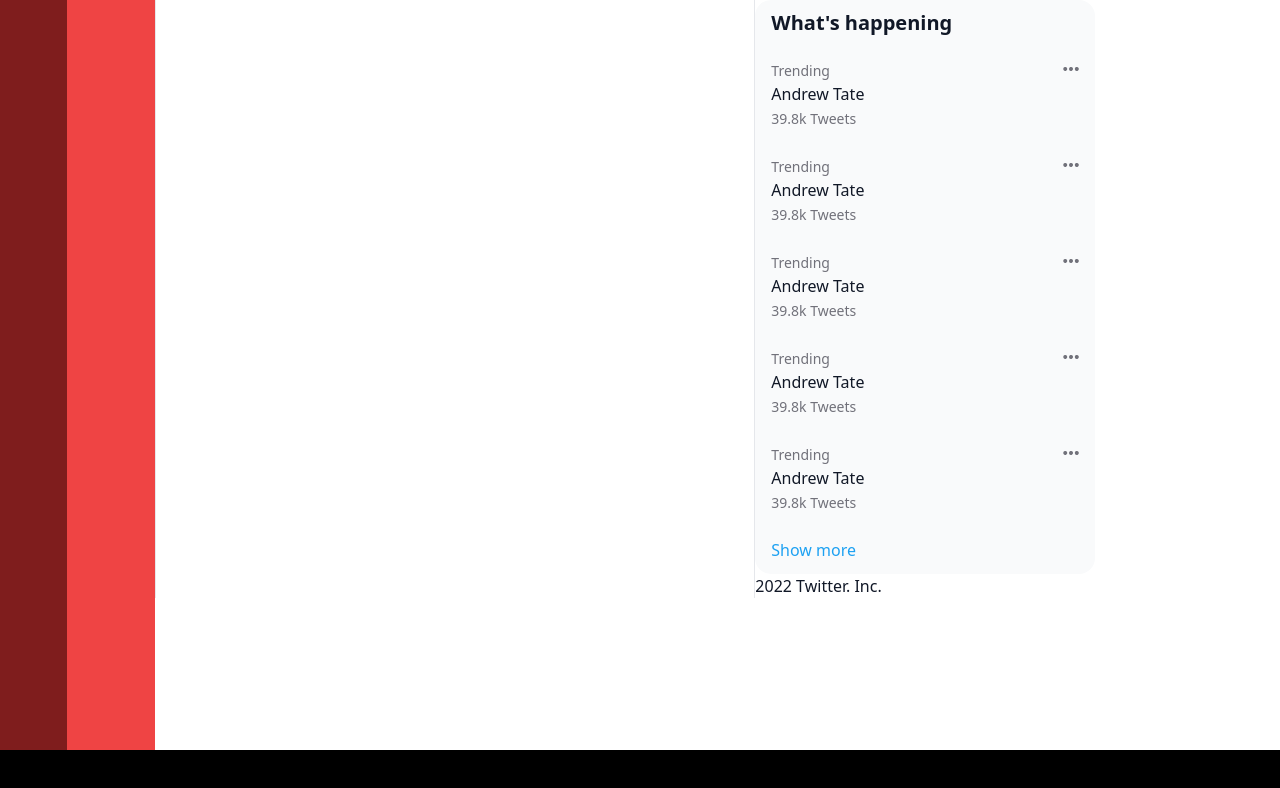
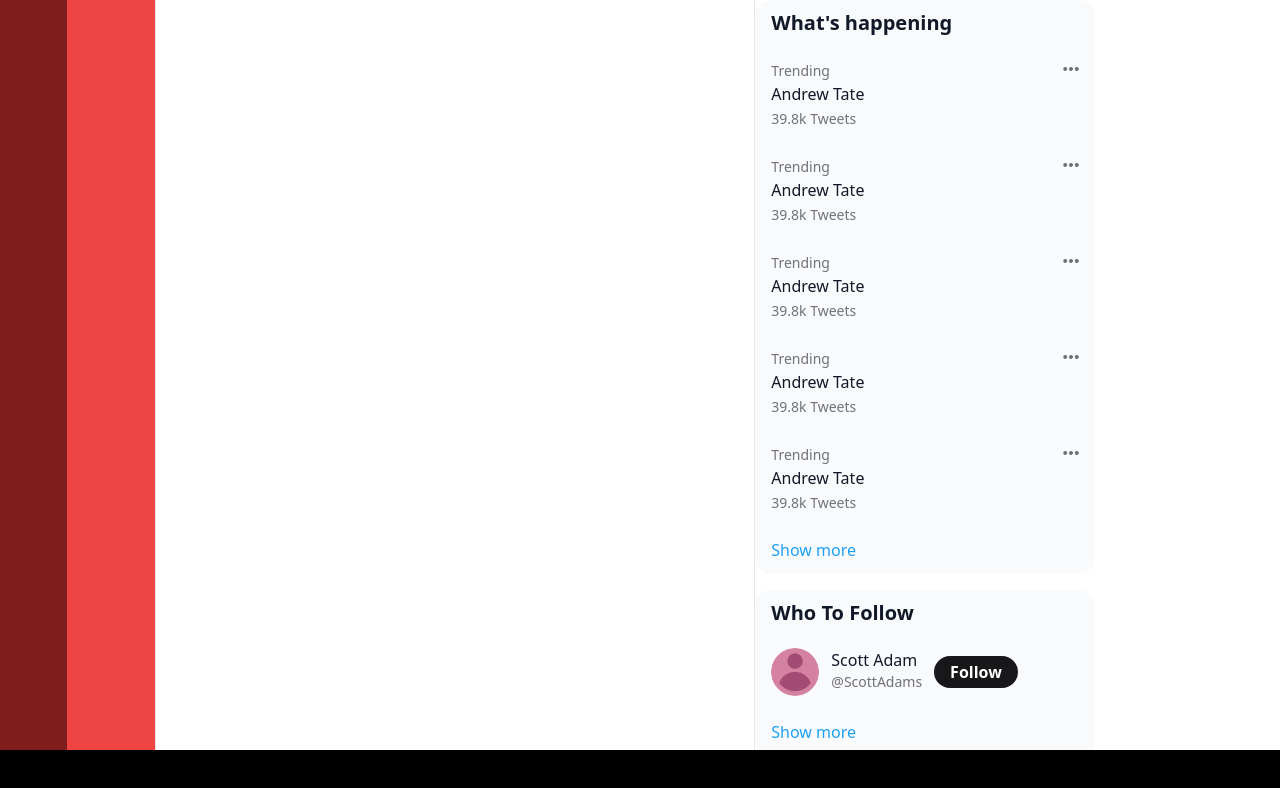
Before and after one commit to 001mo/tweets, a Next.js app: page /home in a window 1280 px wide. Shown: the top 788 px of the page. Built offline with nearby package versions, Linux system fonts and the light colour scheme.

Commit message:
build `To Follow`

```diff
--- /dev/null
+++ b/apps/home/MainSidebar/ToFollow.tsx
@@ -0,0 +1,51 @@
+import Image from "next/image";
+import profilePic from "public/imgs/profile-pic.png";
+
+export default function ToFollow() {
+    return (
+        <div className="wrapper rounded-2xl bg-gray-50 dark:bg-zinc-900">
+            <div className='px-4 py-2'>
+                <h2>Who To Follow</h2>
+            </div>
+
+            <div className='wrapper flex-row px-4 py-3 transition-all duration-200 hover:bg-[rgba(0,0,0,0.03)] dark:hover:bg-[rgba(255,255,255,0.03)]'>
+                <div className="wrapper flex-row items-center content-center">
+                    <div className='mr-[12px]'>
+                        <Image
+                        alt="profile picture"
+                        src={profilePic}
+                        layout="fixed"
+                        height={48}
+                        width={48}
+                        style={{borderRadius: '50%'}}
+                        />
+                    </div>
+                </div>
+
+                <div className="wrapper flex-row">
+                    <div>
+                        <div>
+                            Scott Adam
+                        </div>
+                        <div className="text-zinc-500 text-sm">
+                            @ScottAdams
+                        </div>
+                    </div>
+                    <div className='ml-[12px] wrapper flex-row items-center content-center'>
+                        <button className='bg-zinc-900 dark:bg-slate-100 hover:bg-gray-800 dark:hover:bg-slate-50 text-white dark:text-zinc-900 font-bold py-1 px-4 rounded-3xl transition-all duration-200'>
+                            Follow
+                        </button>
+                    </div>
+                </div>
+            </div>
+
+            <div className='wrapper px-4 py-3 transition-all duration-200 hover:bg-[rgba(0,0,0,0.03)] dark:hover:bg-[rgba(255,255,255,0.03)] rounded-b-2xl'>
+                <button className='wrapper text-left'>
+                    <div>
+                        <span className='text-brand'>Show more</span>
+                    </div>
+                </button>
+            </div>
+        </div>
+    )
+}
--- a/apps/home/MainSidebar/Trending.tsx
+++ b/apps/home/MainSidebar/Trending.tsx
@@ -2,7 +2,7 @@
 
 export default function Trending() {
     return (
-        <div className="wrapper rounded-2xl bg-gray-50 dark:bg-zinc-900">
+        <div className="wrapper mb-4 rounded-2xl bg-gray-50 dark:bg-zinc-900">
             <div className='px-4 py-2'>
                 <h2>What's happening</h2>
             </div>
--- a/apps/home/MainSidebar/index.tsx
+++ b/apps/home/MainSidebar/index.tsx
@@ -1,7 +1,11 @@
+import ToFollow from "./ToFollow";
 import Trending from "./Trending";
 
 export default function MainSideBar (){
     return (
+        <>
         <Trending />
+        <ToFollow />
+        </>
     )
 }
```
Also changed, not shown: public/imgs/profile-pic.png (added).
